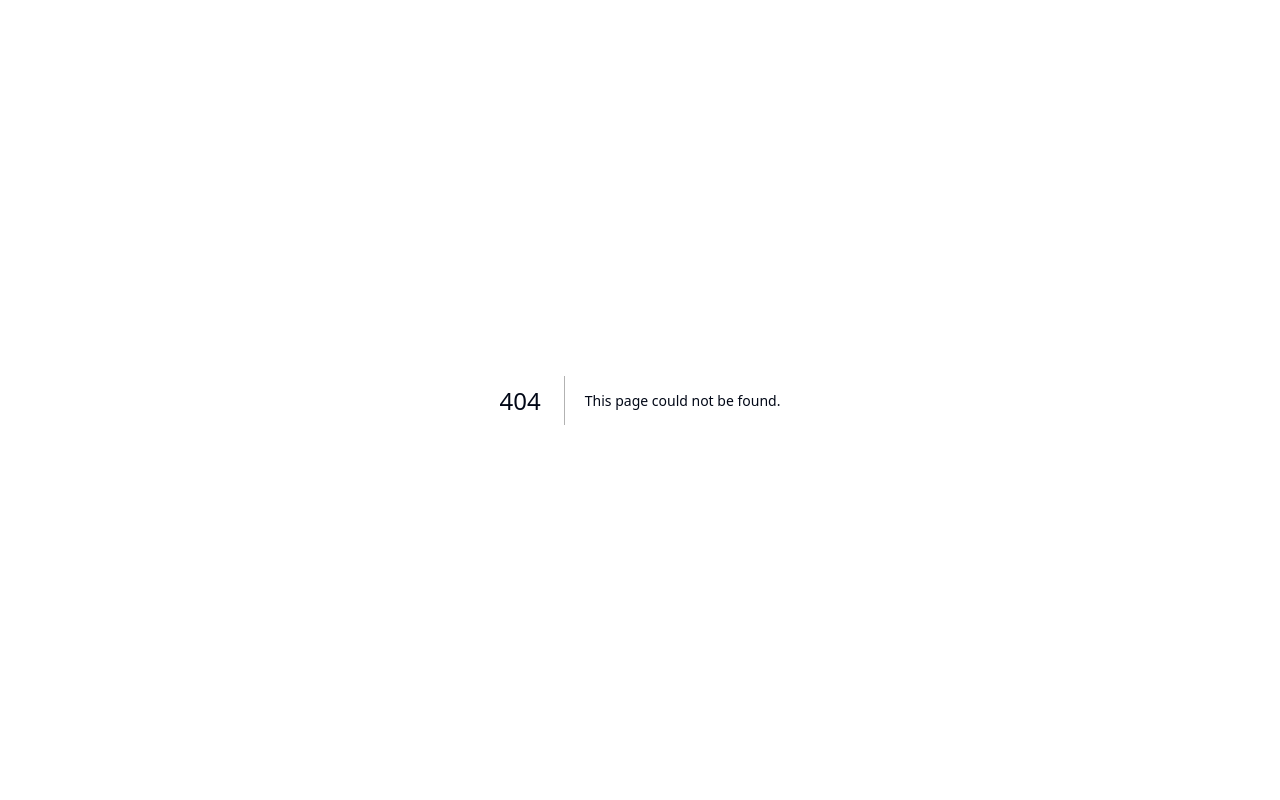
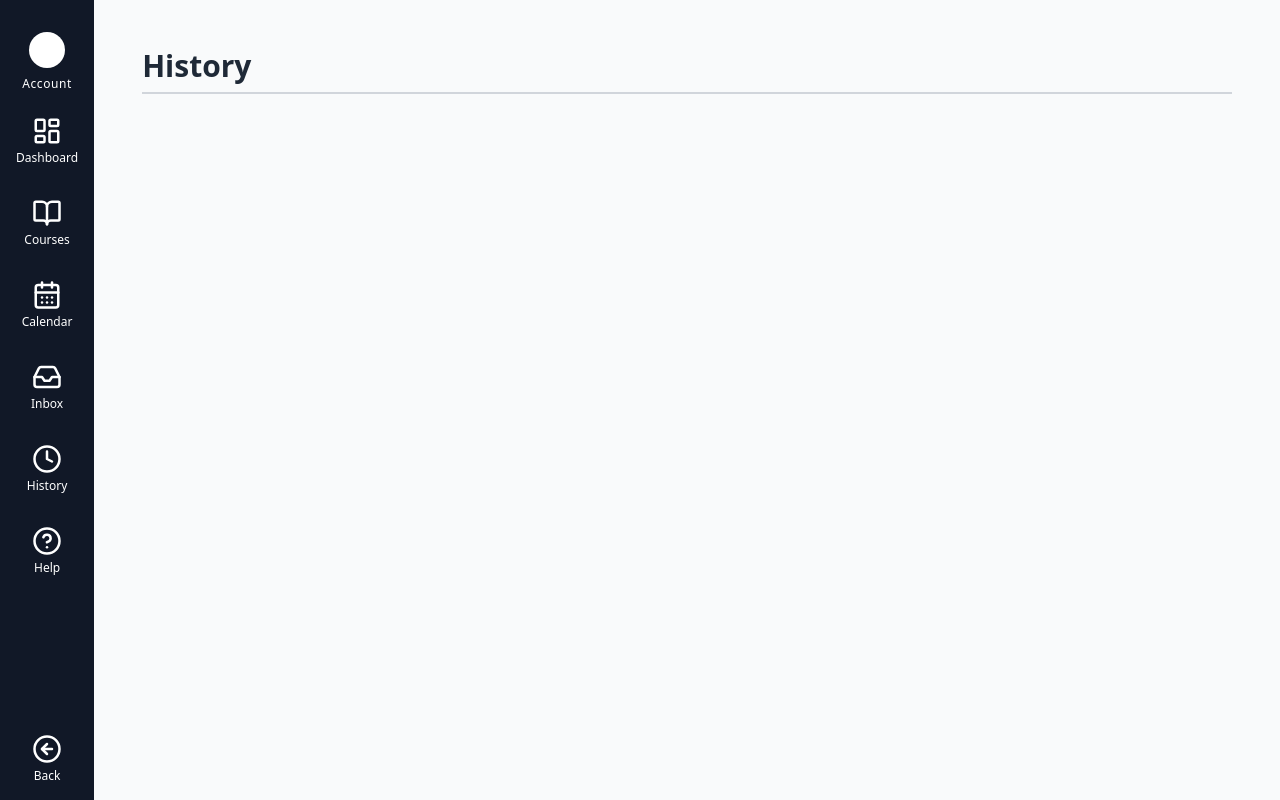
Before and after one commit to The-Twelfth-Force/EduVerse-12, a Next.js app in the folder frontend/: page /dashboard/history in a window 1280 px wide. Before the commit this address had no page. Built offline with nearby package versions, Linux system fonts and the light colour scheme; no server answers.

Commit message:
Calnder UI and dummy Dashboard pages

```diff
--- /dev/null
+++ b/frontend/src/app/dashboard/courses/page.tsx
@@ -0,0 +1,15 @@
+import React from 'react';
+import Head from 'next/head';
+
+export default function Courses() {
+  return (
+    <div className="min-h-screen p-12 bg-gray-50">
+      <Head>
+        <title>Courses - EduVerse-12</title>
+      </Head>
+      <h1 className="text-3xl font-bold text-gray-800">Courses</h1>
+      <hr className="mt-2 border-t-2 border-gray-300" />
+      {/* Add additional Courses content here */}
+    </div>
+  );
+}
--- /dev/null
+++ b/frontend/src/app/dashboard/help/page.tsx
@@ -0,0 +1,15 @@
+import React from 'react';
+import Head from 'next/head';
+
+export default function Help() {
+  return (
+    <div className="min-h-screen p-12 bg-gray-50">
+      <Head>
+        <title>Help - EduVerse-12</title>
+      </Head>
+      <h1 className="text-3xl font-bold text-gray-800">Help</h1>
+      <hr className="mt-2 border-t-2 border-gray-300" />
+      {/* Add additional Help content here */}
+    </div>
+  );
+}
--- /dev/null
+++ b/frontend/src/app/dashboard/history/page.tsx
@@ -0,0 +1,15 @@
+import React from 'react';
+import Head from 'next/head';
+
+export default function History() {
+  return (
+    <div className="min-h-screen p-12 bg-gray-50">
+      <Head>
+        <title>History - EduVerse-12</title>
+      </Head>
+      <h1 className="text-3xl font-bold text-gray-800">History</h1>
+      <hr className="mt-2 border-t-2 border-gray-300" />
+      {/* Add additional History content here */}
+    </div>
+  );
+}
--- /dev/null
+++ b/frontend/src/app/dashboard/inbox/page.tsx
@@ -0,0 +1,15 @@
+import React from 'react';
+import Head from 'next/head';
+
+export default function Inbox() {
+  return (
+    <div className="min-h-screen p-12 bg-gray-50">
+      <Head>
+        <title>Inbox - EduVerse-12</title>
+      </Head>
+      <h1 className="text-3xl font-bold text-gray-800">Inbox</h1>
+      <hr className="mt-2 border-t-2 border-gray-300" />
+      {/* Add additional Inbox content here */}
+    </div>
+  );
+}
--- /dev/null
+++ b/frontend/src/app/dashboard/page.tsx
@@ -0,0 +1,15 @@
+import React from 'react';
+import Head from 'next/head';
+
+export default function Dashboard() {
+  return (
+    <div className="min-h-screen p-12 bg-gray-50">
+      <Head>
+        <title>Dashboard - EduVerse-12</title>
+      </Head>
+      <h1 className="text-3xl font-bold text-gray-800">Dashboard</h1>
+      <hr className="mt-2 border-t-2 border-gray-300" />
+      {/* Add additional Dashboard content here */}
+    </div>
+  );
+}
```
